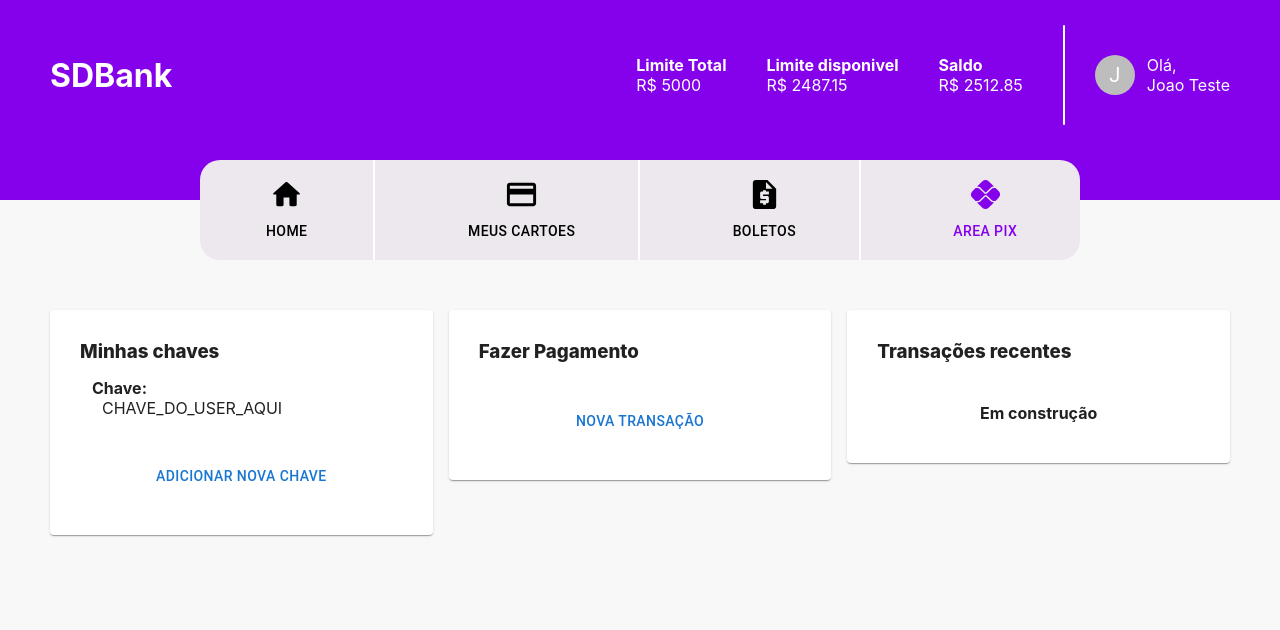
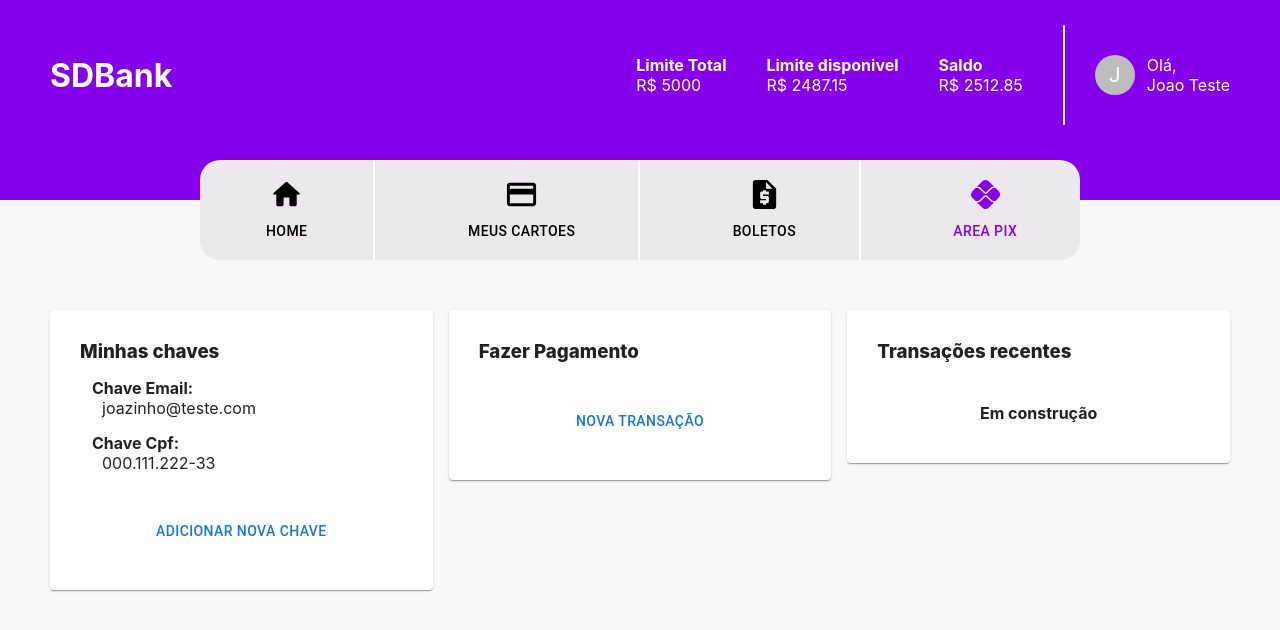
Before and after one commit to gabrielCaio/projeto-sd, a React (Create React App) app: page / in a window 1280 px wide. Both pictures are taken after a click on the button "AREA PIX". Shown: the top 630 px of the page. Built offline with nearby package versions, Linux system fonts and the light colour scheme.

Commit message:
feat: creating pix list

```diff
--- a/src/views/Pix/index.js
+++ b/src/views/Pix/index.js
@@ -2,6 +2,8 @@ import React from "react";
 import { styled } from '@mui/material/styles';
 import Paper from '@mui/material/Paper';
 import { Button, Grid } from "@mui/material";
+
+import PixData from "../../services/Pix.json"
 
 const Item = styled(Paper)(() => ({
   backgroundColor: 'white',
@@ -21,8 +23,17 @@ export default function Pix() {
           <Item>
             <h3 className="Title">Minhas chaves</h3>
 
-            <p className="Subtitle">Chave:</p>
-            <p className="Value">CHAVE_DO_USER_AQUI</p>
+            {PixData.map((item) => {
+              return (
+                <div>
+                  <p className="Subtitle">
+                    Chave {item.type.charAt(0).toUpperCase() + item.type.slice(1)}:
+                  </p>
+                  <p className="Value">{item.chave}</p>
+                </div>
+              );
+            })}
+
             <p className="BottomCard">
               <Button>
                 Adicionar nova chave
```
